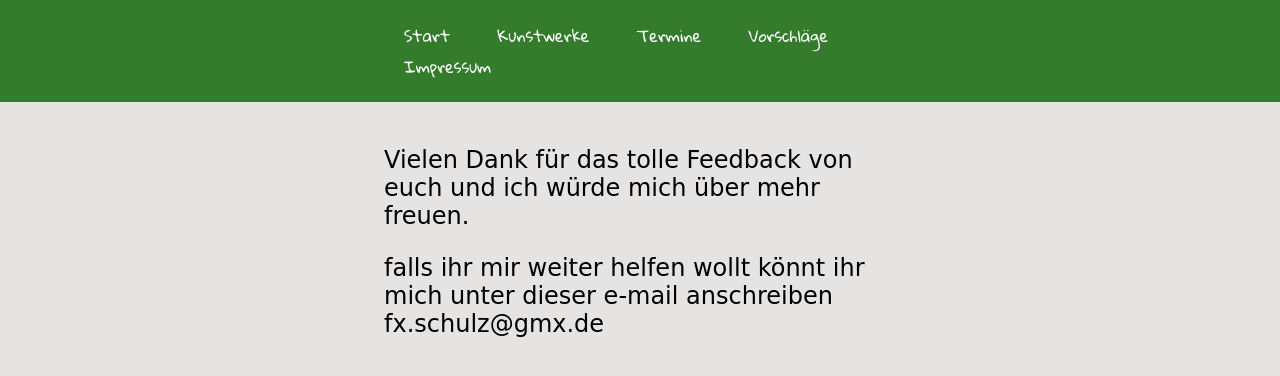
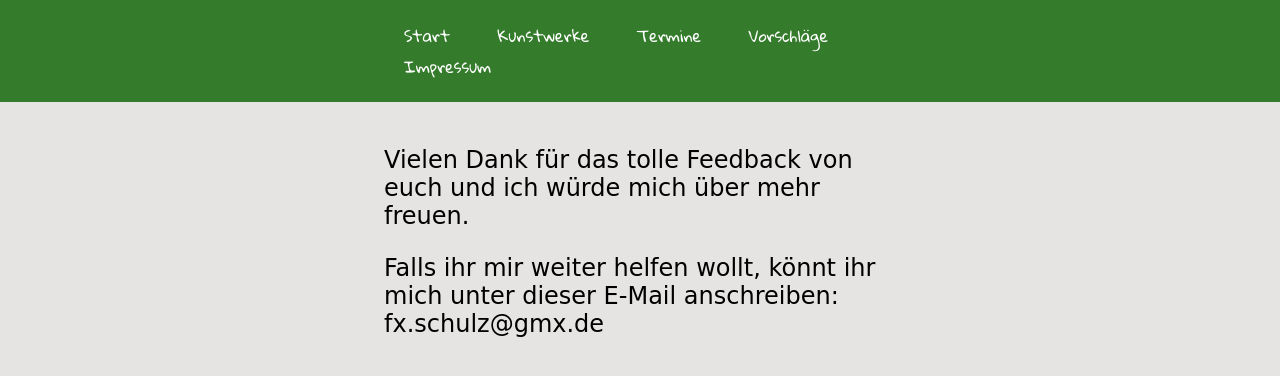
Before and after one commit to Dieters-Kunstwerke/Dieters-Kunstwerke.github.io, a plain HTML site: page vorschlaege.html in a window 1280 px wide. Drawn offline with Linux system fonts and the light colour scheme; a web font is replaced by a local one.

Commit message:
schriuftgewict

```diff
--- a/seite1.css
+++ b/seite1.css
@@ -7,6 +7,7 @@ h1, h2, h3, h4, h5, h6 {
 	font-family: 'Devonshire', cursive;
 	margin: 0px 0px 0px 0px;
 	padding: 0px 0px 0px 0px;
+	font-weight: 400;
 }
 #menu {
 	background: #347C2C;
--- a/vorschlaege.html
+++ b/vorschlaege.html
@@ -25,7 +25,7 @@
 					Vielen Dank f&uuml;r das tolle Feedback von euch und ich w&uuml;rde mich &uuml;ber mehr freuen.
 				</p>
 				<p>
-				falls ihr mir weiter helfen wollt k&ouml;nnt ihr mich unter dieser e-mail anschreiben
+				Falls ihr mir weiter helfen wollt, k&ouml;nnt ihr mich unter dieser E-Mail anschreiben:
 					<br />
 				fx.schulz@gmx.de
 				</p>
```
